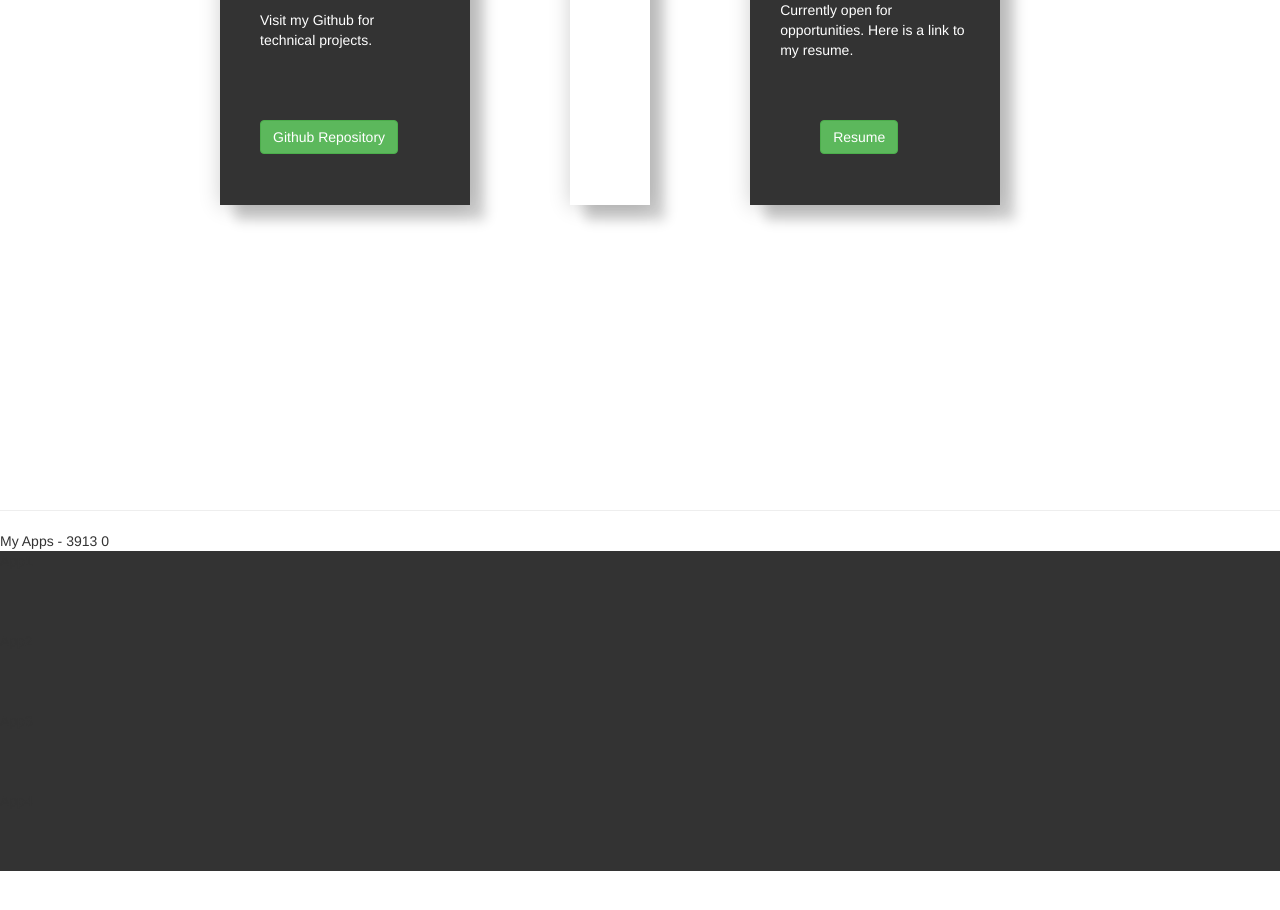
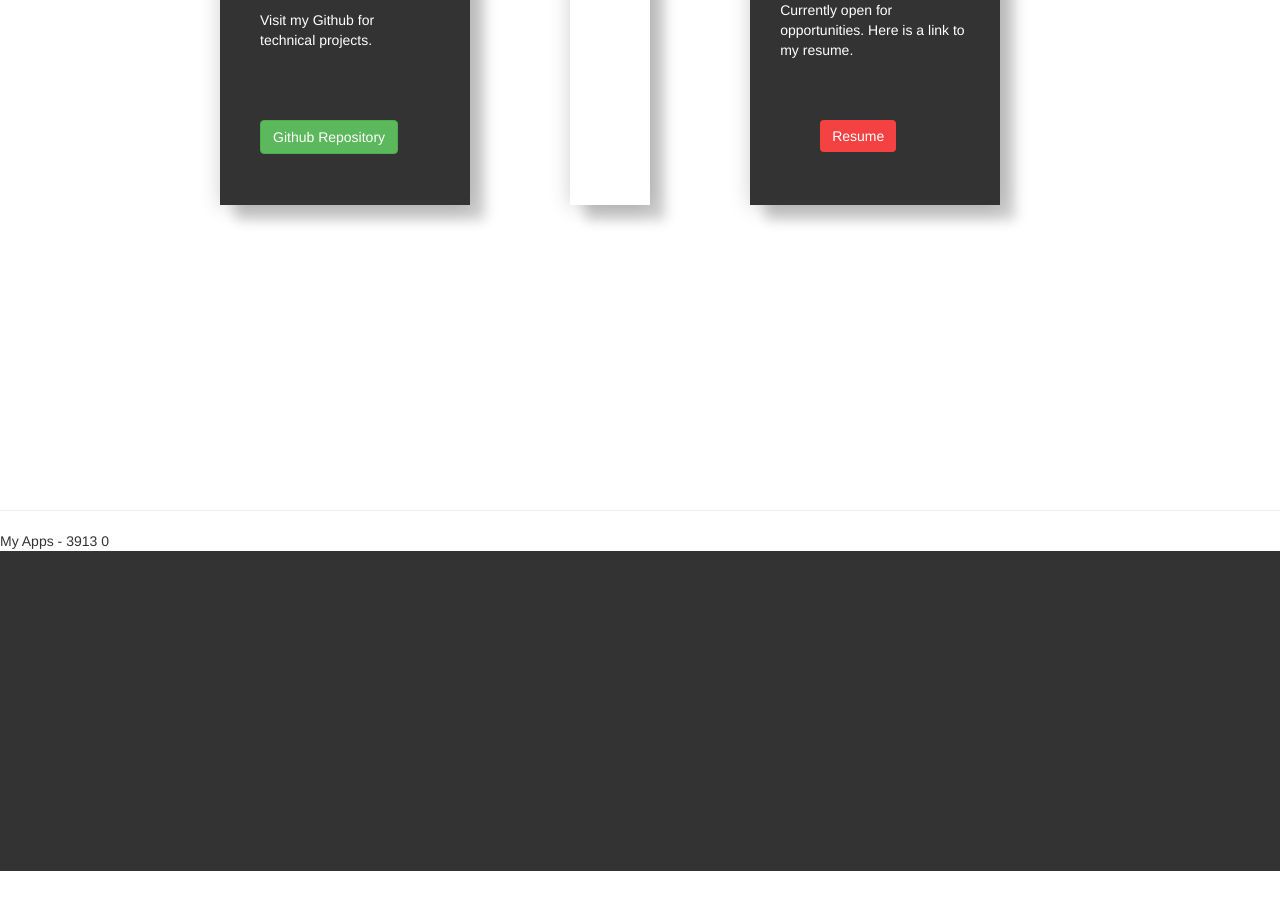
Before and after one commit to delhistore/tathagatjha.in.react, a React (Create React App) app: page / in a window 1280 px wide. Shown: the part 3960-4870 px from the top of the page. Built offline with nearby package versions, Linux system fonts and the light colour scheme.

Commit message:
home screen audio enabled

```diff
--- a/src/Components/Home/Home.js
+++ b/src/Components/Home/Home.js
@@ -52,7 +52,7 @@ class Home extends React.Component {
    		window.addEventListener('scroll', this.pauseAudio);
   	};
 
-	/*pauseAudio = () => {
+	pauseAudio = () => {
 		if( (this.props.scrollPixelsY < 100) || (this.props.scrollPixelsY > 2000) ) {
 			let audio = document.getElementById('livingRoomAudio');
 			audio.pause();
@@ -61,7 +61,7 @@ class Home extends React.Component {
 			let audio = document.getElementById('livingRoomAudio');
 			audio.play();
 		}
-	}*/
+	}
 
 	render() {
 		return(
@@ -94,9 +94,9 @@ class Home extends React.Component {
 				  		<source src={livingRoom} type="video/mp4" />
 						Your browser does not support the video tag.
 					</video>
-					{/*<audio autoPlay loop id='livingRoomAudio'>
+					<audio autoPlay loop id='livingRoomAudio'>
   						<source src={livingRoomAudio} type="audio/ogg" />
-  					</audio>*/}
+  					</audio>
 				</div>
 
 				<div className="bg bgImage1">
--- a/src/Components/MySkills/MySkills.js
+++ b/src/Components/MySkills/MySkills.js
@@ -62,7 +62,7 @@ class MySkills extends React.Component {
 								Currently open for opportunities. Here is a link to my resume.
 							</div>
 
-							<button type="button" class="btn btn-success" style={{ left:'70px', top: '70px', position: 'relative'}}>
+							<button type="button" class="btn btn-success" style={{border: 'none', backgroundColor:'#f44141', left:'70px', top: '70px', position: 'relative'}}>
 								<a
 									style={{color: 'white'}}
 									href='https://drive.google.com/file/d/1aV37RksQIPvTbUC6AciYXQHJHAtSzm12/view?usp=sharing'>
```
Also changed, not shown: 7 other files (tests, documents, lock files or other folders).
